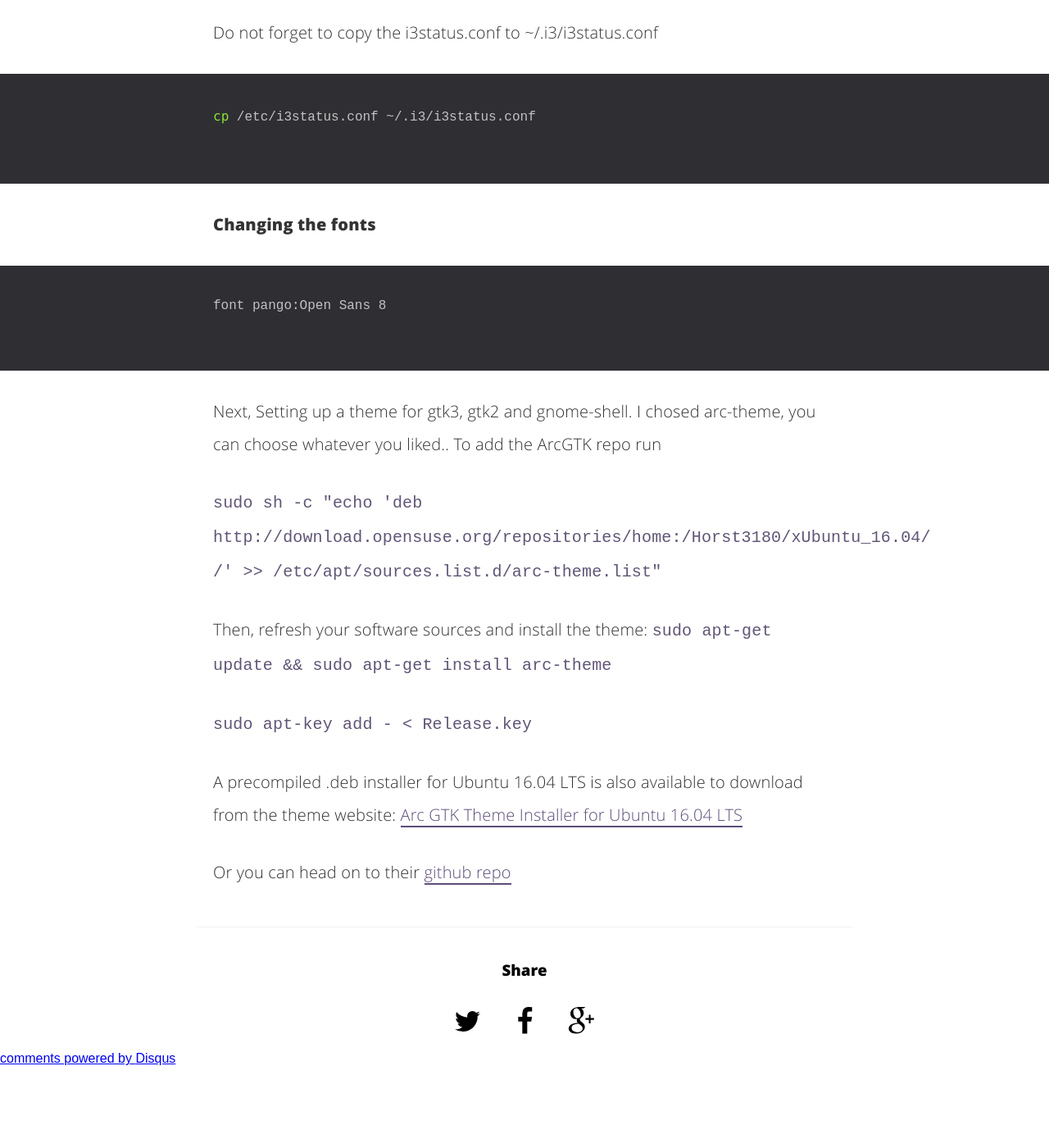
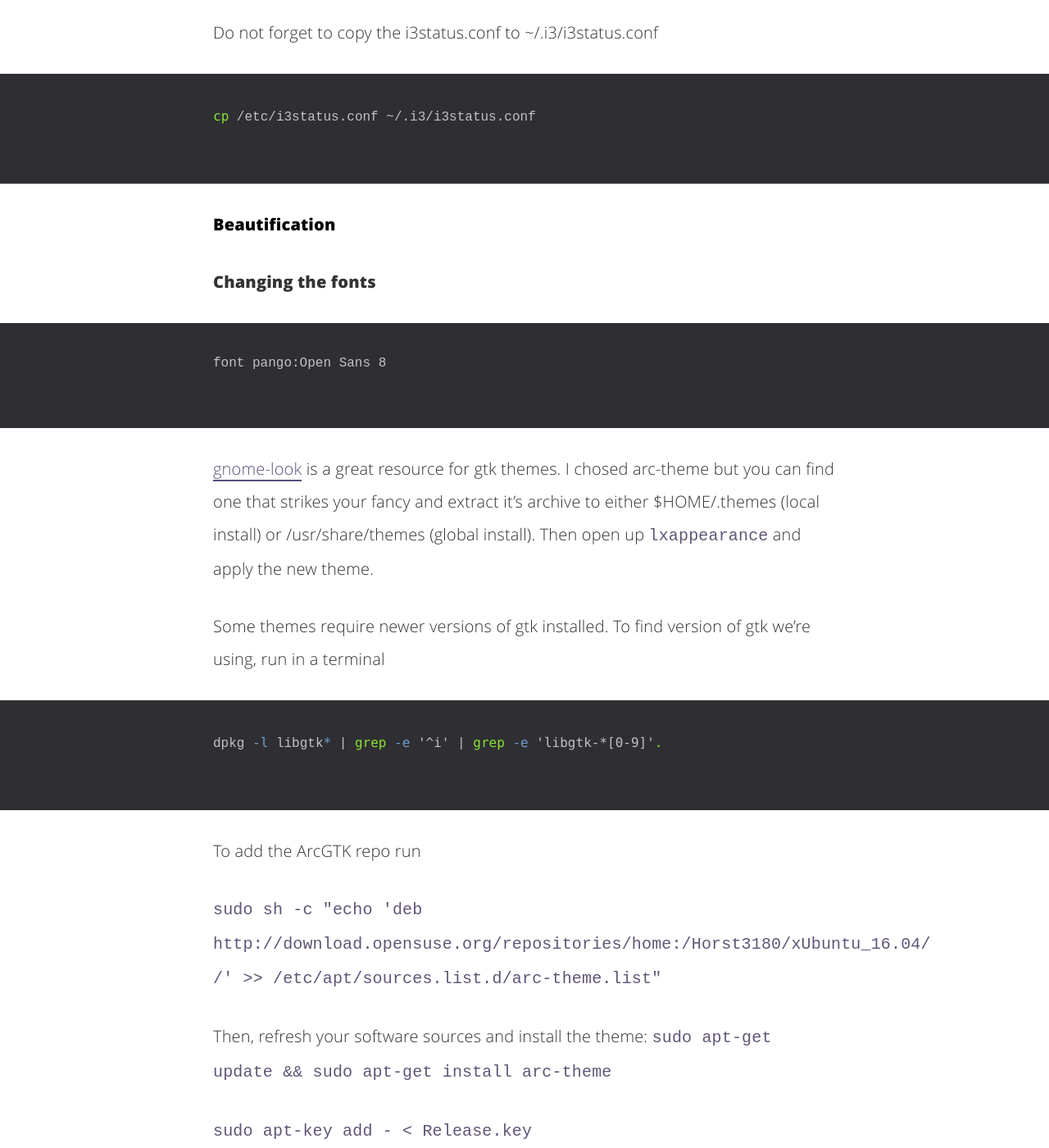
Before and after one commit to shibasisp/shibasisp.github.io, a Jekyll site: the page built from _posts/2016-09-12-i3Windows Manager.md, in a window 1280 px wide and 1400 px high, scrolled down 4035 px. Shown: the whole window at 82% size. Built offline with Jekyll 4.4.1, drawn with Linux system fonts in a browser that asks for light colours; comment, search, counter and statistics services are not loaded.

Commit message:
Update 2016-09-12-i3Windows Manager.md

````diff
--- a/_posts/2016-09-12-i3Windows Manager.md
+++ b/_posts/2016-09-12-i3Windows Manager.md
@@ -109,12 +109,20 @@ Do not forget to copy the i3status.conf to ~/.i3/i3status.conf
 ```bash
 cp /etc/i3status.conf ~/.i3/i3status.conf
 ```
-
+#### Beautification
 **Changing the fonts**
 ```bash
 font pango:Open Sans 8
 ```
-Next, Setting up a theme for gtk3, gtk2 and gnome-shell. I chosed arc-theme, you can choose whatever you liked..
+[gnome-look](https://www.gnome-look.org/) is a great resource for gtk themes.
+I chosed arc-theme but you can find one that strikes your fancy and extract it's archive to either $HOME/.themes (local install) or /usr/share/themes (global install). Then open up `lxappearance` and apply the new theme.
+
+Some themes require newer versions of gtk installed. To find version of gtk we're using, run in a terminal
+
+```bash
+dpkg -l libgtk* | grep -e '^i' | grep -e 'libgtk-*[0-9]'.
+```
+
 To add the ArcGTK repo run
 
 `sudo sh -c "echo 'deb http://download.opensuse.org/repositories/home:/Horst3180/xUbuntu_16.04/ /' >> /etc/apt/sources.list.d/arc-theme.list"`
````
